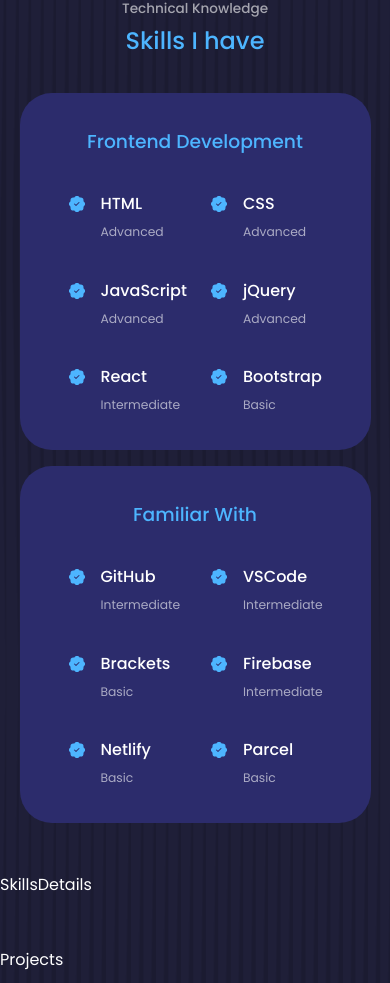
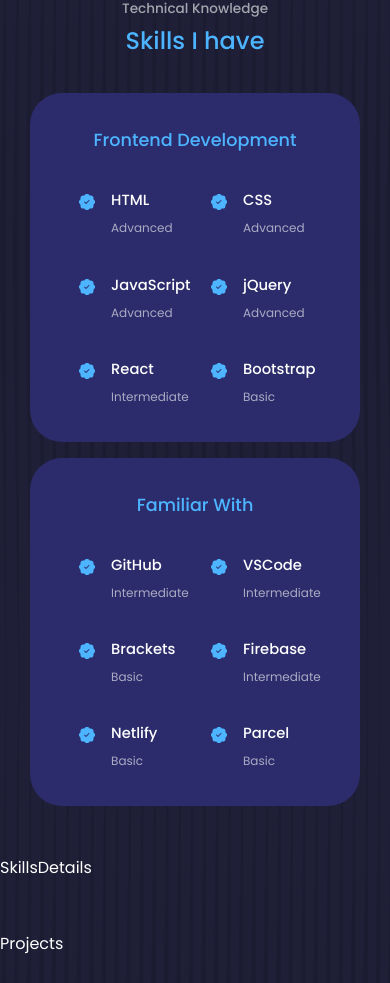
Before and after one commit to ash14ish/My-Portfolio, a React (Create React App) app: page / in a window 390 px wide. Shown: the part 1857-2840 px from the top of the page. Built offline with nearby package versions, Linux system fonts and the light colour scheme.

Commit message:
portfolio

```diff
--- a/src/components/Skills/Skills.css
+++ b/src/components/Skills/Skills.css
@@ -63,7 +63,19 @@
   }
 
   .skills__container > div {
-    width: 100%;
+    width: 94%;
     padding: 2rem 1rem;
   }
+
+  .skills__container > div h3 {
+    font-size: 1.1rem;
+  }
+
+  .skill__details > div > h4 {
+    font-size: 0.92rem;
+  }
+
+  .skill__details > div > small {
+    font-size: 0.75rem;
+  }
 }
```
